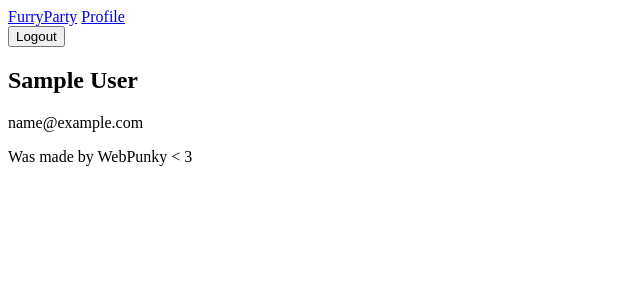
After one commit to WebPunky/demo_college_attempt, a Django app: page /users/profile/ in a window 1280 px wide. The commit adds this page. Shown: the top 300 px of the page, without its empty margins (0-640 px from the left). Run offline with Django 5.2, Linux system fonts and the light colour scheme; the visitor is signed in with stand-in values (Sample User, id 1).

Commit message:
Add the profile page

```diff
--- a/main/templates/main/base.html
+++ b/main/templates/main/base.html
@@ -14,7 +14,7 @@
         <div>
             <a href="main:hero">FurryParty</a>
             {% if user.is_authenticated %}
-                <a href="">Profile</a>
+                <a href="{% url 'users:profile' %}">Profile</a>
                 <form action="{% url 'users:logout' %}" method="post">
                     {% csrf_token %}
                     <button type="submit">Logout</button>
--- /dev/null
+++ b/users/templates/users/profile.html
@@ -0,0 +1,15 @@
+{% extends 'main/base.html' %}
+
+
+{% block title %}
+    Profile
+{% endblock title %}
+
+
+{% block content %}
+    <div>
+        <h2>{{ user.first_name }} {{ user.last_name }}</h2>
+        <p>{{ user.email }}</p>
+        <p>{{ user.phone }}</p>
+    </div>
+{% endblock content %}
--- a/users/urls.py
+++ b/users/urls.py
@@ -9,4 +9,5 @@ urlpatterns = [
     path("login/", LoginView.as_view(redirect_authenticated_user=True), name="login"),
     path("logout/", LogoutView.as_view(), name="logout"),
     path("register/", views.register, name="register"),
+    path("profile/", views.profile, name="profile"),
 ]
--- a/users/views.py
+++ b/users/views.py
@@ -1,6 +1,7 @@
 from django.shortcuts import render, redirect
 from django.http import HttpRequest, HttpResponse
 from django.contrib.auth import login
+from django.contrib.auth.decorators import login_required
 
 from .models import Users
 from .forms import RegisterForm
@@ -16,3 +17,7 @@ def register(request: HttpRequest) -> HttpResponse:
     form = RegisterForm()
 
     return render(request, "users/register.html", {"form": form})
+
+@login_required
+def profile(request: HttpRequest) -> HttpResponse:
+    return render(request, "users/profile.html")
```
